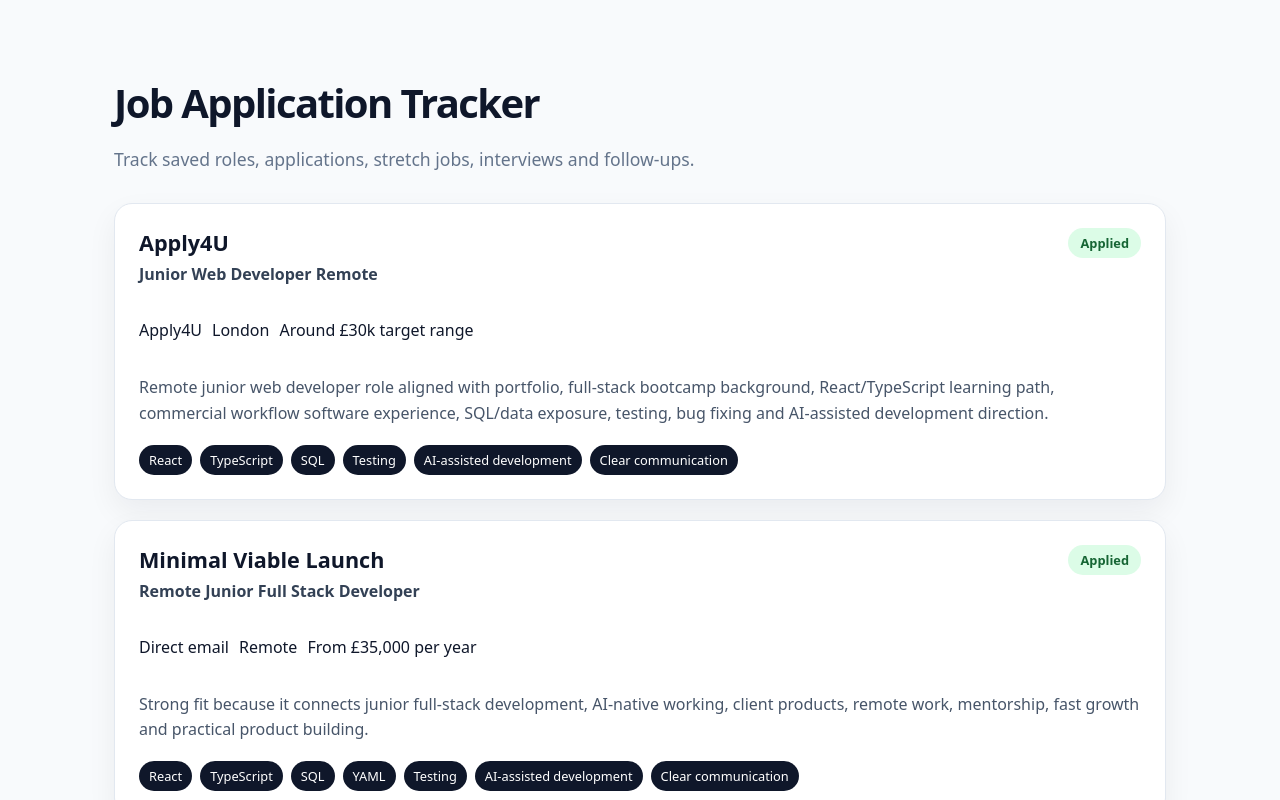
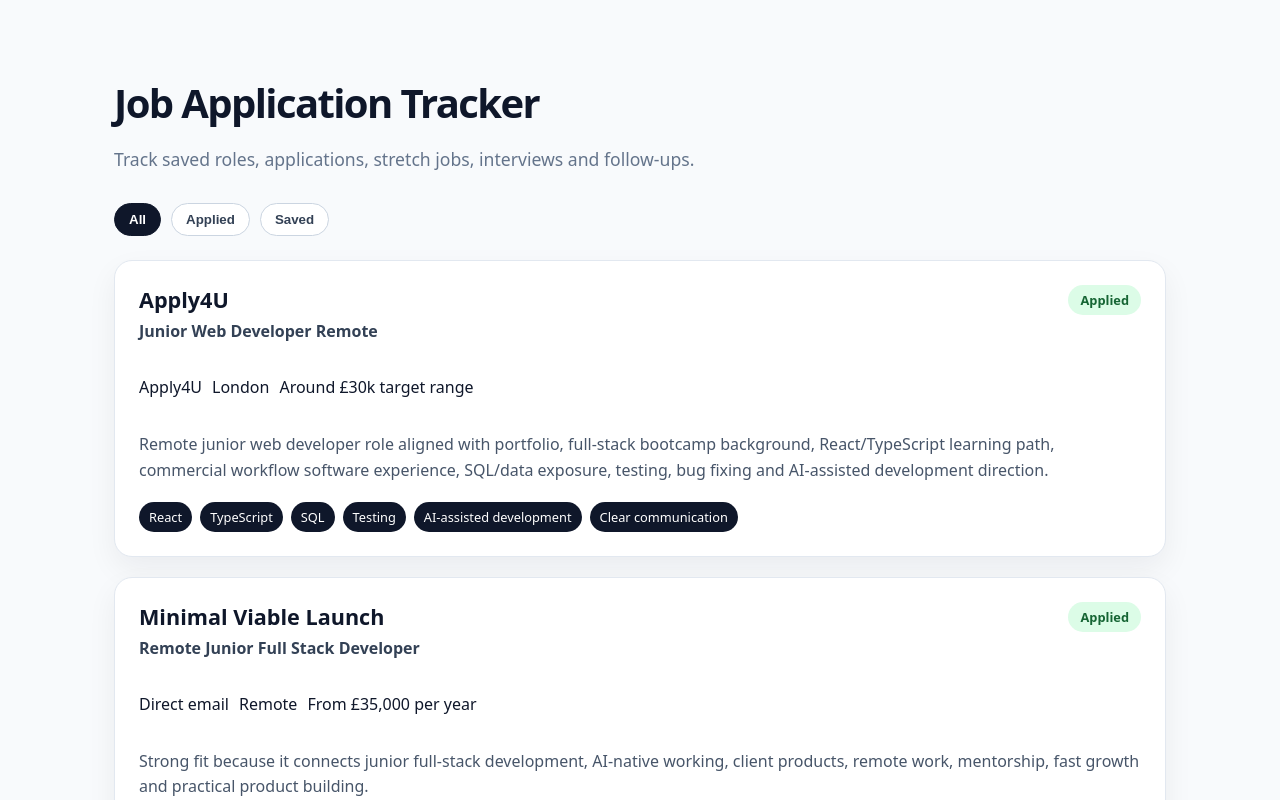
Before and after one commit to OwenD-24/job-application-tracker, a React (Vite) app: page / in a window 1280 px wide. Shown: the top 800 px of the page. Built offline with nearby package versions, Linux system fonts and the light colour scheme.

Commit message:
Added status filter

```diff
--- a/src/App.css
+++ b/src/App.css
@@ -104,3 +104,25 @@
   padding: 6px 10px;
   font-size: 0.8rem;
 }
+
+.filter-bar {
+  display: flex;
+  gap: 10px;
+  margin-bottom: 24px;
+}
+
+.filter-bar button {
+  border: 1px solid #cbd5e1;
+  background: #ffffff;
+  color: #334155;
+  border-radius: 999px;
+  padding: 8px 14px;
+  font-weight: 700;
+  cursor: pointer;
+}
+
+.filter-bar button.active-filter {
+  border-color: #0f172a;
+  background: #0f172a;
+  color: #ffffff;
+}
--- a/src/App.jsx
+++ b/src/App.jsx
@@ -1,16 +1,28 @@
+import { useState } from "react"
 import {jobs } from "./data/jobs"
 import JobCard from "./components/JobCard"
+import FilterBar from "./components/FilterBar"
 import "./App.css";
 
 
 function App() {
+  const [selectedStatus, setSelectedStatus] = useState("all")
+  const filteredJobs =
+  selectedStatus === "all"
+    ? jobs
+    : jobs.filter((job) => job.status === selectedStatus)
     return (
       <main className="app">
         <h1>Job Application Tracker</h1>
         <p>Track saved roles, applications, stretch jobs, interviews and follow-ups.</p>
 
+        <FilterBar
+          selectedStatus={selectedStatus}
+          setSelectedStatus={setSelectedStatus}
+        />
+
         <section className="jobs-list">
-        {jobs.map((job) => (
+          {filteredJobs.map((job) => (
             <JobCard key={job.id} job={job} />
           ))}
         </section>
--- /dev/null
+++ b/src/components/FilterBar.jsx
@@ -0,0 +1,26 @@
+function FilterBar({ selectedStatus, setSelectedStatus }) {
+    return (
+        <div className="filter-bar">
+            <button
+                className={selectedStatus === "all" ? "active-filter" : ""}
+                onClick={() => setSelectedStatus("all")}
+            >
+                All
+            </button>
+            <button
+                className={selectedStatus === "applied" ? "active-filter" : ""}
+                onClick={() => setSelectedStatus("applied")}
+            >
+                Applied
+            </button>
+            <button
+                className={selectedStatus === "saved" ? "active-filter" : ""}
+                onClick={() => setSelectedStatus("saved")}
+            >
+                Saved
+            </button>
+        </div>
+    )
+}
+
+export default FilterBar
```
Lines whose indentation alone changed are shown as unchanged.
